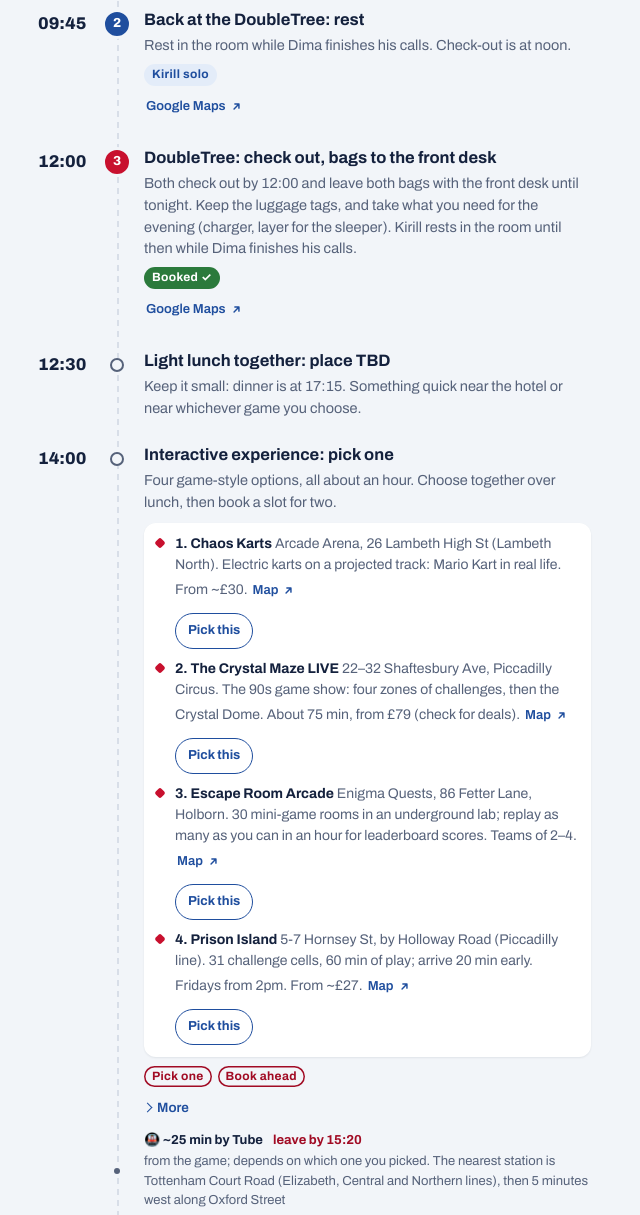
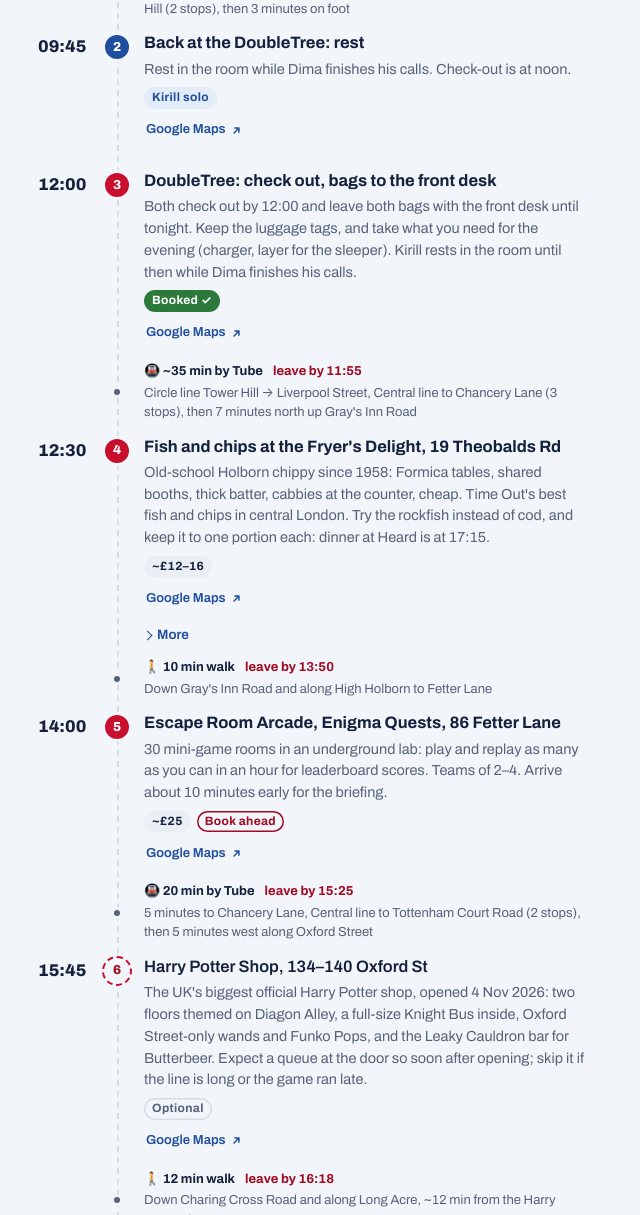
Before and after one commit to kirkopopop/UkTrip, a plain HTML site: page index.html in a window 1280 px wide. Shown: the part 1286-2501 px from the top of the page, without its empty margins (0-640 px from the left). Drawn offline with Linux system fonts and the light colour scheme.

Commit message:
Friday: lunch at the Fryer's Delight, game is the Escape Room Arcade
Co-Authored-By: Claude Opus 5.5 <noreply@anthropic.com>
Claude-Session: https://claude.ai/code/session_016AL8XRow91bzKUxVzN1A8N

```diff
--- a/index.html
+++ b/index.html
@@ -788,23 +788,17 @@ var DAYS = [
  { id:"fri", iso:"2026-11-20", cities:["london"], mark:"LONDON · EUSTON", tab:"Fri 20", place:"London → Glasgow", date:"Friday 20 November", city:"london",
    title:"Barry's, games, Heard, sleeper north",
    rain:["Every stop today is indoors, and the Covent Garden hops are about 5 minutes each.","The Tube hops (the game, the bag pick-up, Euston) keep you dry; the walk from Oxford Street to Covent Garden is the only longer stretch outside."],
-   intro:"Kirill does Barry's at 08:00 and rests at the DoubleTree while Dima finishes his calls. Both check out at noon and leave the bags at the front desk. Then lunch, an interactive game, the new Harry Potter shop and a quick Uniqlo stop before an early Covent Garden evening: Michelin-chef burgers at 17:15, an old pub, cocktails above London's oldest restaurant. Back to the hotel for the bags at 21:30, then the night train to Glasgow.",
+   intro:"Kirill does Barry's at 08:00 and rests at the DoubleTree while Dima finishes his calls. Both check out at noon and leave the bags at the front desk. Then fish and chips at the Fryer's Delight, the Escape Room Arcade, the new Harry Potter shop and a quick Uniqlo stop before an early Covent Garden evening: Michelin-chef burgers at 17:15, an old pub, cocktails above London's oldest restaurant. Back to the hotel for the bags at 21:30, then the night train to Glasgow.",
    off:"<b>~23:45</b> Caledonian Sleeper Euston → Glasgow Central, arrive <b>~07:30</b> Saturday.",
    stops:[
     {t:"08:00", n:"Barry's St Paul's, 33 Gutter Lane", k:"fixed", chk:"barrys", go:{m:"tube",min:20,leave:"07:35",txt:"From the DoubleTree: District or Circle line Tower Hill → Mansion House (2 stops), then 8 minutes on foot up to Gutter Lane, off Cheapside. Or walk it in ~25 minutes. Take just the gym kit and a change of clothes; the bag stays in the room (check-out is noon). First class at this studio, so arrive ~10 minutes early."}, p:"Booked for 08:00. Barry's City studio, 100 m from St Paul's station: treadmill and floor HIIT in the red room, about 50 minutes. Showers and towels on site.", who:"Kirill", fee:["~£30","paid"], ll:[51.5149,-0.0952], q:"Barry's London St Paul's, 33 Gutter Lane",
       more:"<p>Shower at the studio and leave by ~09:15.</p>"},
     {t:"09:45", n:"Back at the DoubleTree: rest", go:{m:"tube",min:20,txt:"8 minutes on foot to Mansion House, then the District or Circle line to Tower Hill (2 stops), then 3 minutes on foot"}, p:"Rest in the room while Dima finishes his calls. Check-out is at noon.", who:"Kirill", ll:[51.5106,-0.0780], q:"DoubleTree by Hilton London Tower of London, 7 Pepys Street"},
     {t:"12:00", n:"DoubleTree: check out, bags to the front desk", chk:"doubletree", p:"Both check out by 12:00 and leave both bags with the front desk until tonight. Keep the luggage tags, and take what you need for the evening (charger, layer for the sleeper). Kirill rests in the room until then while Dima finishes his calls.", ll:[51.5106,-0.0780], q:"DoubleTree by Hilton London Tower of London, 7 Pepys Street"},
-    {t:"12:30", n:"Light lunch together: place TBD", p:"Keep it small: dinner is at 17:15. Something quick near the hotel or near whichever game you choose.", off:true},
-    {t:"14:00", n:"Interactive experience: pick one", pick:"game", chk:"karts", p:"Four game-style options, all about an hour. Choose together over lunch, then book a slot for two.", book:true, off:true,
-      subs:[
-        ["1. Chaos Karts","Arcade Arena, 26 Lambeth High St (Lambeth North). Electric karts on a projected track: Mario Kart in real life. From ~£30.","Arcade Arena, 26 Lambeth High Street, London"],
-        ["2. The Crystal Maze LIVE","22–32 Shaftesbury Ave, Piccadilly Circus. The 90s game show: four zones of challenges, then the Crystal Dome. About 75 min, from £79 (check for deals).","The Crystal Maze LIVE Experience, 22-32 Shaftesbury Avenue, London"],
-        ["3. Escape Room Arcade","Enigma Quests, 86 Fetter Lane, Holborn. 30 mini-game rooms in an underground lab; replay as many as you can in an hour for leaderboard scores. Teams of 2–4.","Enigma Quests, 86 Fetter Lane, London"],
-        ["4. Prison Island","5-7 Hornsey St, by Holloway Road (Piccadilly line). 31 challenge cells, 60 min of play; arrive 20 min early. Fridays from 2pm. From ~£27.","Prison Island London, 5-7 Hornsey Street"]
-      ],
-      more:"<p>Closest to King's Cross for the train: Prison Island (Piccadilly line, 3 stops) or the Escape Room Arcade. Crystal Maze is the priciest but the most 'event'.</p>"},
-    {t:"15:45", n:"Harry Potter Shop, 134–140 Oxford St", k:"opt", go:{m:"tube",min:25,est:true,txt:"from the game; depends on which one you picked. The nearest station is Tottenham Court Road (Elizabeth, Central and Northern lines), then 5 minutes west along Oxford Street"}, p:"The UK's biggest official Harry Potter shop, opened 4 Nov 2026: two floors themed on Diagon Alley, a full-size Knight Bus inside, Oxford Street-only wands and Funko Pops, and the Leaky Cauldron bar for Butterbeer. Expect a queue at the door so soon after opening; skip it if the line is long or the game ran late.", ll:[51.5162,-0.1356], q:"Harry Potter Shop, 134-140 Oxford Street, London"},
+    {t:"12:30", n:"Fish and chips at the Fryer's Delight, 19 Theobalds Rd", go:{m:"tube",min:35,leave:"11:55",est:true,txt:"Circle line Tower Hill → Liverpool Street, Central line to Chancery Lane (3 stops), then 7 minutes north up Gray's Inn Road"}, p:"Old-school Holborn chippy since 1958: Formica tables, shared booths, thick batter, cabbies at the counter, cheap. Time Out's best fish and chips in central London. Try the rockfish instead of cod, and keep it to one portion each: dinner at Heard is at 17:15.", fee:["~£12–16","paid"], ll:[51.5207,-0.1156], q:"The Fryer's Delight, 19 Theobalds Road, London",
+      more:"<p>Eat in or take away. 10 minutes' walk to the Escape Room Arcade. If it's shut or rammed: <b>Golden Union</b>, Poland St, Soho (a tube hop away) or a pub lunch on Fetter Lane.</p>"},
+    {t:"14:00", n:"Escape Room Arcade, Enigma Quests, 86 Fetter Lane", chk:"karts", book:true, go:{m:"walk",min:10,txt:"Down Gray's Inn Road and along High Holborn to Fetter Lane"}, p:"30 mini-game rooms in an underground lab: play and replay as many as you can in an hour for leaderboard scores. Teams of 2–4. Arrive about 10 minutes early for the briefing.", fee:["~£25","paid"], ll:[51.5163,-0.1093], q:"Enigma Quests, 86 Fetter Lane, London"},
+    {t:"15:45", n:"Harry Potter Shop, 134–140 Oxford St", k:"opt", go:{m:"tube",min:20,txt:"5 minutes to Chancery Lane, Central line to Tottenham Court Road (2 stops), then 5 minutes west along Oxford Street"}, p:"The UK's biggest official Harry Potter shop, opened 4 Nov 2026: two floors themed on Diagon Alley, a full-size Knight Bus inside, Oxford Street-only wands and Funko Pops, and the Leaky Cauldron bar for Butterbeer. Expect a queue at the door so soon after opening; skip it if the line is long or the game ran late.", ll:[51.5162,-0.1356], q:"Harry Potter Shop, 134-140 Oxford Street, London"},
     {t:"16:30", n:"Uniqlo Covent Garden, Long Acre / Floral St", k:"opt", go:{m:"walk",min:12,txt:"Down Charing Cross Road and along Long Acre, ~12 min from the Harry Potter shop"}, p:"Three floors in a listed Victorian carriage hall, with London-only UTme! prints you can customise in store. About 35 minutes before dinner; skip it if the game runs late. Five minutes from Heard.", ll:[51.5124,-0.1255], q:"Uniqlo Covent Garden, Long Acre, London"},
     {t:"17:15", n:"Dinner at Heard Covent Garden, 33–35 Wellington St", k:"fixed", chk:"heard", go:{m:"walk",min:5,txt:"from Uniqlo"}, p:"Burgers from two-Michelin-starred chef Jordan Bailey. This is his biggest site, opened 5 Nov 2026. Order The Heard: a double smash patty with jalapeño hot honey and Ogleshield cheese. Each burger comes with a beer or wine pairing.", fee:["~£25–40","paid"], booked:true, ll:[51.5119,-0.1208], q:"Heard Covent Garden, 33-35 Wellington Street, London",
       more:"<p>Booked for 17:15. <b>Dessert in the Soda Room downstairs:</b> a speakeasy dessert and cocktail bar with hot apple pie, brûlée cheesecake and milk soft serve. It's for diners only, subject to space, so ask on arrival.</p>"},
@@ -901,7 +895,7 @@ var CHECK = [
   ["hotel","Maldron Hotel Glasgow City, Sat night","50 Renfrew St; check-in from 15:00, bag drop at 07:30","Done",true],
   ["heard","Heard Covent Garden, Fri 17:15 for 2","Booked; ask for the Soda Room on arrival","Done",true],
   ["tatar","Tatar Bunar, Thu 19:30 for 2","Booked; 07771 013190 if running late","Done",true],
-  ["karts","Interactive experience, Fri ~14:00 for 2","Pick one of the four, then book","This week"],
+  ["karts","Escape Room Arcade (Enigma Quests), Fri 14:00 for 2","Book a slot online","Now"],
   ["castle","Edinburgh Castle, Sat 10:30","Timed entry, online","Now"],
   ["jw","Johnnie Walker Journey of Flavour, Sat 15:20 for 2","Booked; Hope Street entrance","Done",true],
   ["tennents","Tennent's brewery tour, Sun 12:00 for 2","tennents.com; check Sunday slots","Now"],
--- a/sw.js
+++ b/sw.js
@@ -1,6 +1,6 @@
 /* Offline copy of the trip page. Online: always fetch the newest page and refresh the copy.
    No signal: serve the saved copy. Fonts are cached the first time they load. */
-var CACHE = "trip-202611201037";
+var CACHE = "trip-202611201044";
 var SHELL = ["./", "index.html", "manifest.webmanifest", "icon-180.png", "icon-512.png"];
 self.addEventListener("install", function(e){
   e.waitUntil(caches.open(CACHE).then(function(c){ return c.addAll(SHELL); }).then(function(){ return self.skipWaiting(); }));
```
Also changed, not shown: src/trip-data.js (+6 -12 lines).
